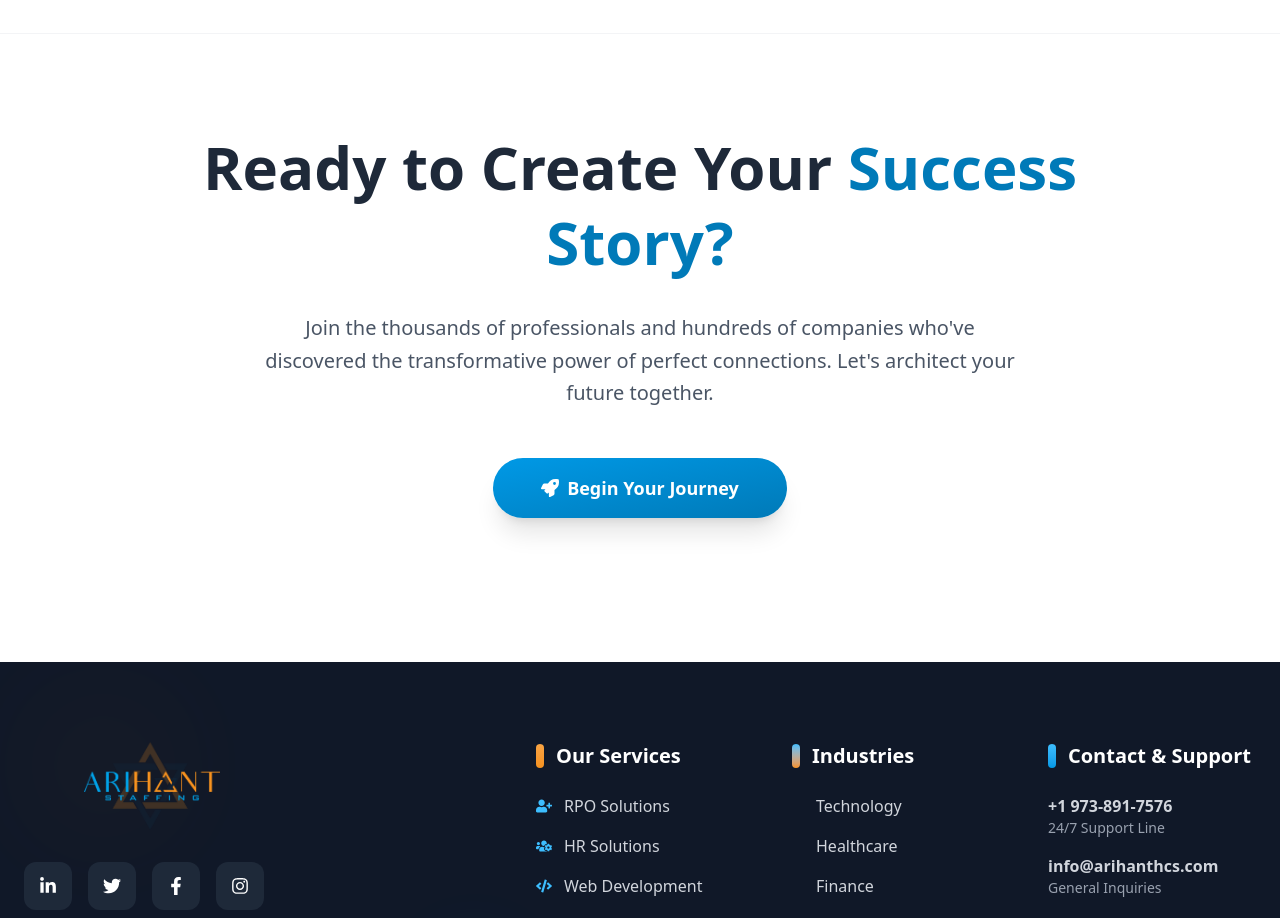
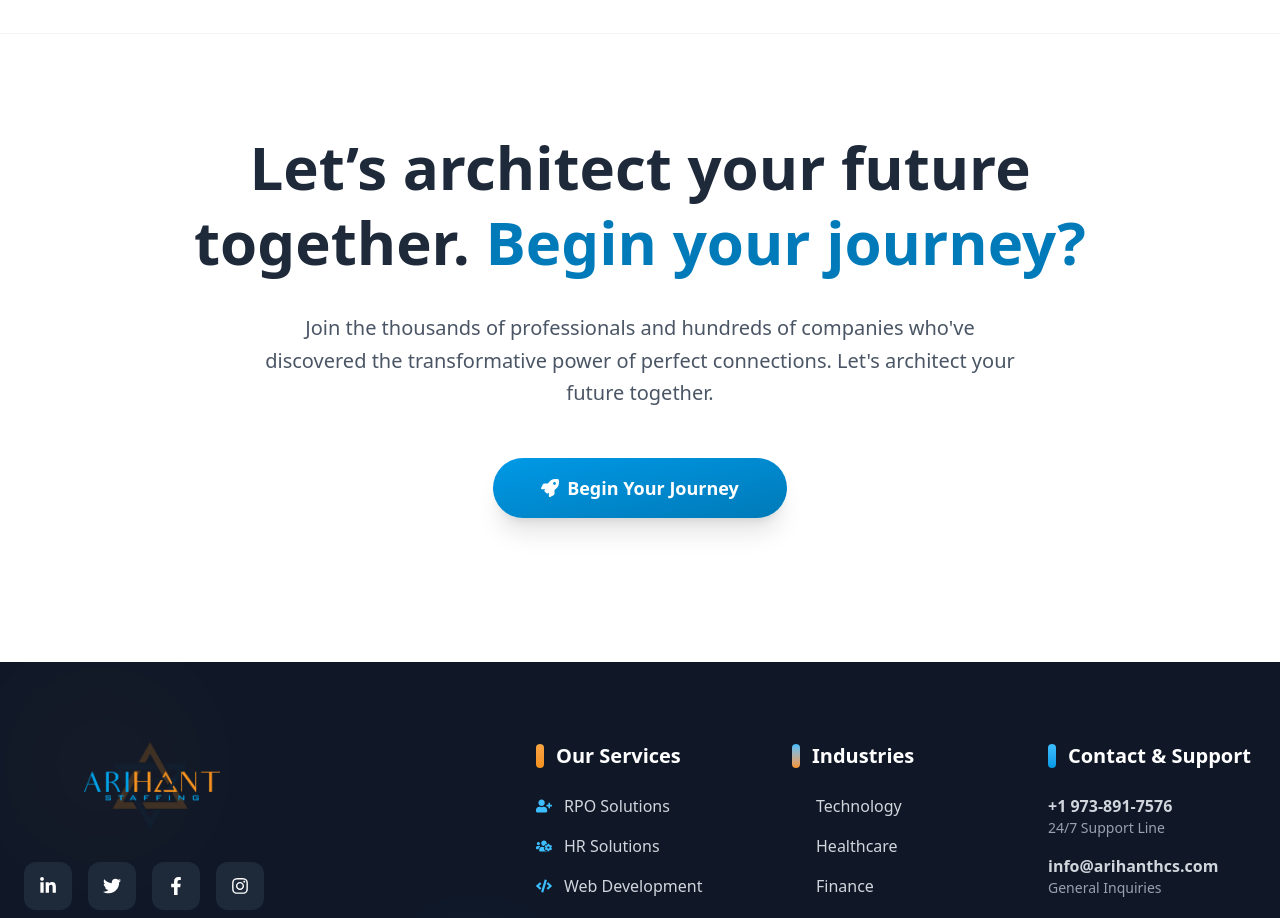
Before and after one commit to kevalkhetani151/arihant-latest, a Next.js app: page /about in a window 1280 px wide. Shown: the part 3320-4238 px from the top of the page. Built offline with nearby package versions, Linux system fonts and the light colour scheme.

Commit message:
one line change

```diff
--- a/src/app/about/page.tsx
+++ b/src/app/about/page.tsx
@@ -626,7 +626,7 @@ const AboutUs = () => {
           <div className="max-w-5xl mx-auto px-4 sm:px-6 lg:px-8 text-center">
             <div>
               <h2 className="text-3xl sm:text-4xl lg:text-6xl font-black mb-6 sm:mb-8 leading-tight text-gray-800">
-                Ready to Create Your <span className="text-brand-blue-600">Success Story?</span>
+                Let’s architect your future together.  <span className="text-brand-blue-600">Begin your journey?</span>
               </h2>
               <p className="text-base sm:text-xl text-gray-600 mb-8 sm:mb-12 leading-relaxed max-w-3xl mx-auto">
                 Join the thousands of professionals and hundreds of companies who've discovered the transformative power of perfect connections. Let's architect your future together.
```
